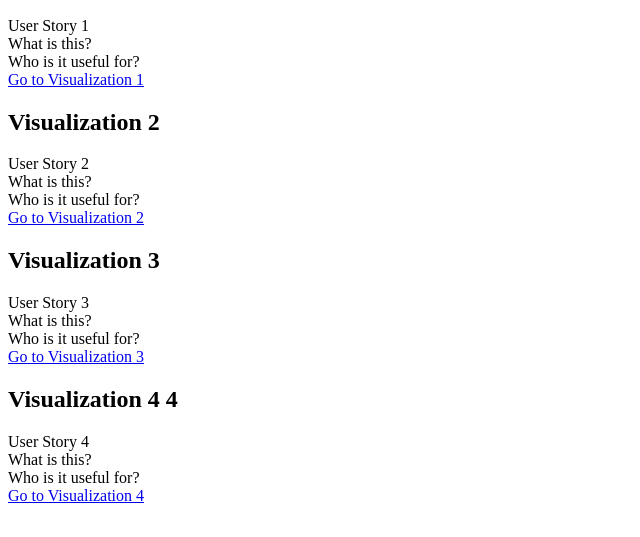
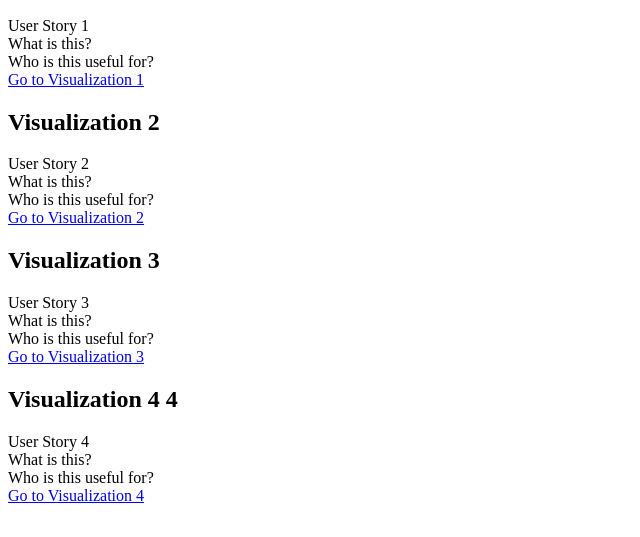
Before and after one commit to simongav/simple-website, a plain HTML site: page index.html in a window 1280 px wide. Shown: the part 195-732 px from the top of the page, 0-640 px from the left. Drawn offline with Linux system fonts and the light colour scheme.

Commit message:
style mod

```diff
--- a/index.html
+++ b/index.html
@@ -27,7 +27,7 @@
       <div class="el__index">
         <div class="el__index-back">What is this?</div>
         <div class="el__index-front">
-          <div class="el__index-overlay" data-index="1">Who is it useful for?</div>
+          <div class="el__index-overlay" data-index="1">Who is this useful for?</div>
           <a href="Vis1.html"> Go to Visualization 1 </a>
         </div>
       </div>
@@ -50,7 +50,7 @@
       <div class="el__index">
         <div class="el__index-back">What is this?</div>
         <div class="el__index-front">
-          <div class="el__index-overlay" data-index="2">Who is it useful for?</div>
+          <div class="el__index-overlay" data-index="2">Who is this useful for?</div>
           <a href="Vis2.html"> Go to Visualization 2 </a>
         </div>
       </div>
@@ -73,7 +73,7 @@
       <div class="el__index">
         <div class="el__index-back">What is this?</div>
         <div class="el__index-front">
-          <div class="el__index-overlay" data-index="3">Who is it useful for?</div>
+          <div class="el__index-overlay" data-index="3">Who is this useful for?</div>
           <a href="Vis3.html"> Go to Visualization 3 </a>
         </div>
       </div>
@@ -96,7 +96,7 @@
       <div class="el__index">
         <div class="el__index-back">What is this?</div>
         <div class="el__index-front">
-          <div class="el__index-overlay" data-index="4">Who is it useful for?</div>
+          <div class="el__index-overlay" data-index="4">Who is this useful for?</div>
           <a href="Vis4.html"> Go to Visualization 4 </a>
         </div>
       </div>
```
